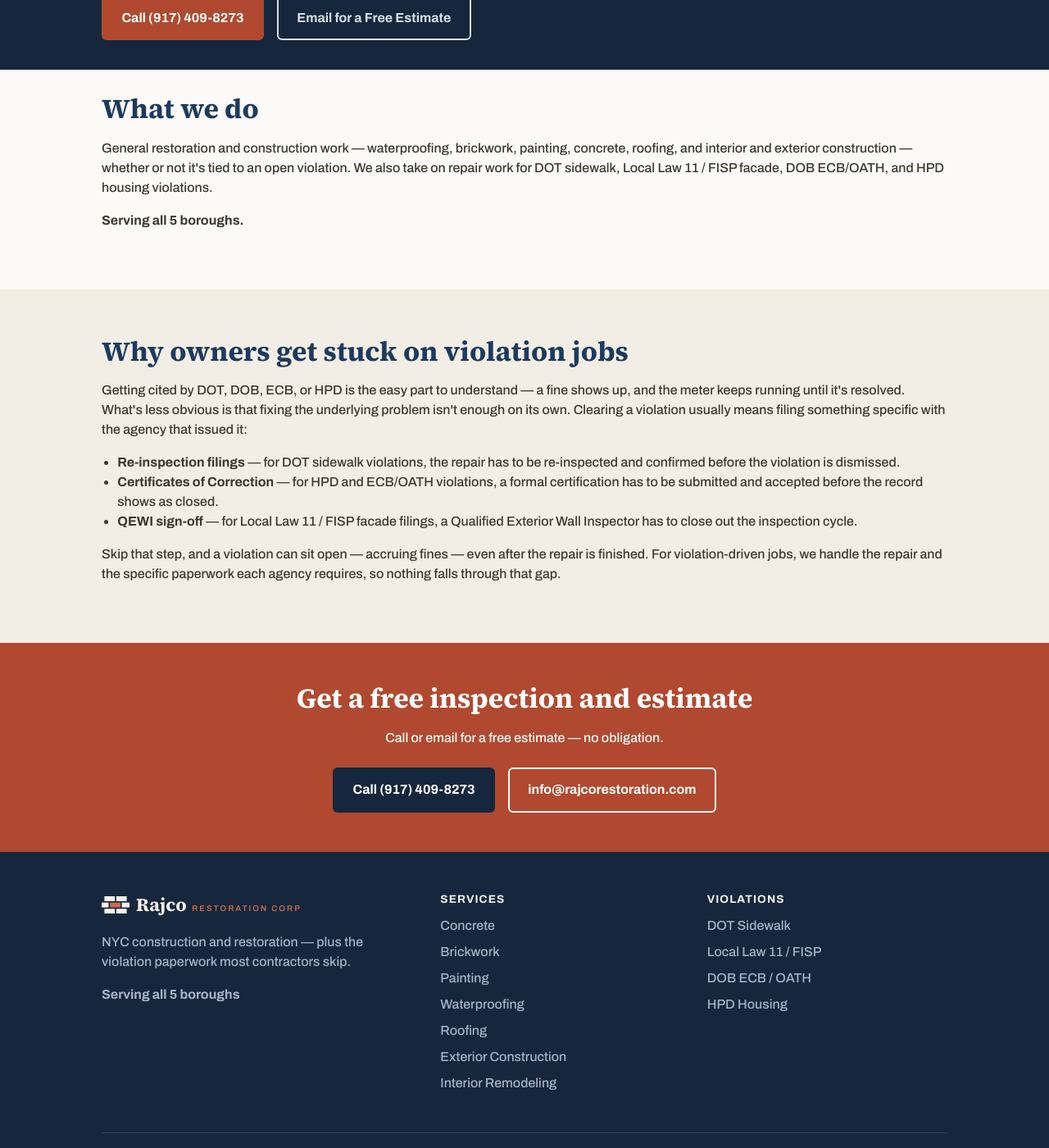
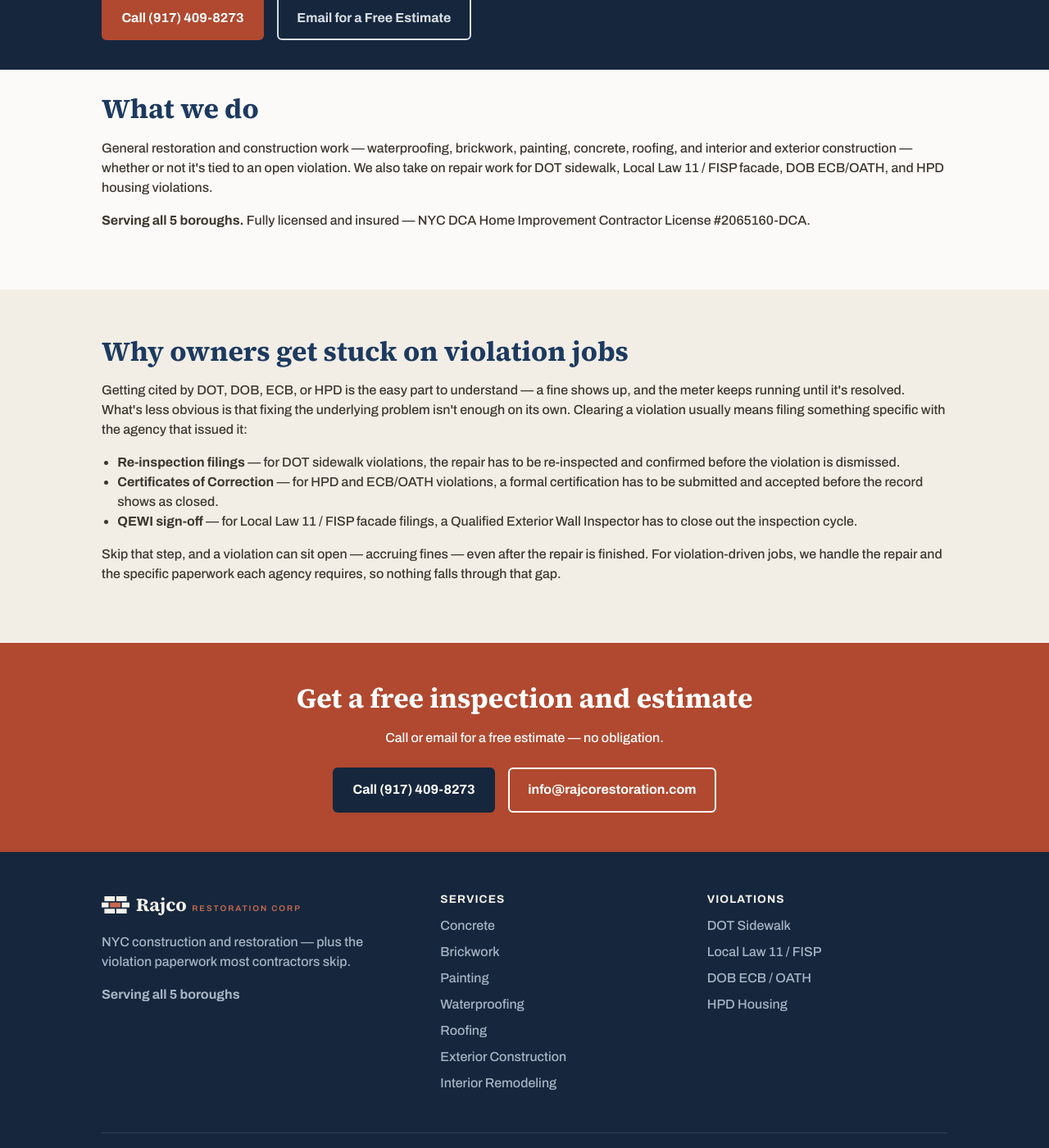
Before and after one commit to hassan9699/rajco-restoration-site, a Jekyll site: the page built from about.html, in a window 1280 px wide and 1400 px high, scrolled down 589 px. Shown: the whole window at 82% size. Built offline with Jekyll 4.4.1, drawn with Linux system fonts in a browser that asks for light colours; some of the changed text lies outside the part shown.

Commit message:
Add NYC DCA HIC license number and licensed/insured language
NYC DCWP Rules Title 6 ch.1 §1-05 requires the license number on any
advertisement or website of a licensee. Added to the site-wide footer
(every page) and reinforced on the About page.

Co-Authored-By: Claude Sonnet 5 <noreply@anthropic.com>

```diff
--- a/_includes/footer.html
+++ b/_includes/footer.html
@@ -33,6 +33,7 @@
         <a href="tel:+19174098273" onclick="gtag('event','conversion',{'send_to':'AW-18323249827/LloYCPmYmdEcEKO1mqFE'});">(917) 409-8273</a> &middot;
         <a href="mailto:info@rajcorestoration.com" onclick="gtag('event','conversion',{'send_to':'AW-18323249827/LloYCPmYmdEcEKO1mqFE'});">info@rajcorestoration.com</a>
       </p>
+      Fully licensed and insured &middot; NYC DCA Home Improvement Contractor License #2065160-DCA<br>
       &copy; {{ 'now' | date: "%Y" }} Rajco Restoration Corp. All rights reserved. &middot;
       <a href="{{ '/privacy.html' | relative_url }}">Privacy Policy</a>
     </div>
--- a/about.html
+++ b/about.html
@@ -20,7 +20,7 @@ description: Rajco Restoration Corp — NYC construction and restoration, servin
   <div class="container">
     <h2>What we do</h2>
     <p>General restoration and construction work — waterproofing, brickwork, painting, concrete, roofing, and interior and exterior construction — whether or not it's tied to an open violation. We also take on repair work for DOT sidewalk, Local Law 11 / FISP facade, DOB ECB/OATH, and HPD housing violations.</p>
-    <p><strong>Serving all 5 boroughs.</strong></p>
+    <p><strong>Serving all 5 boroughs.</strong> Fully licensed and insured — NYC DCA Home Improvement Contractor License #2065160-DCA.</p>
   </div>
 </section>
 
```
